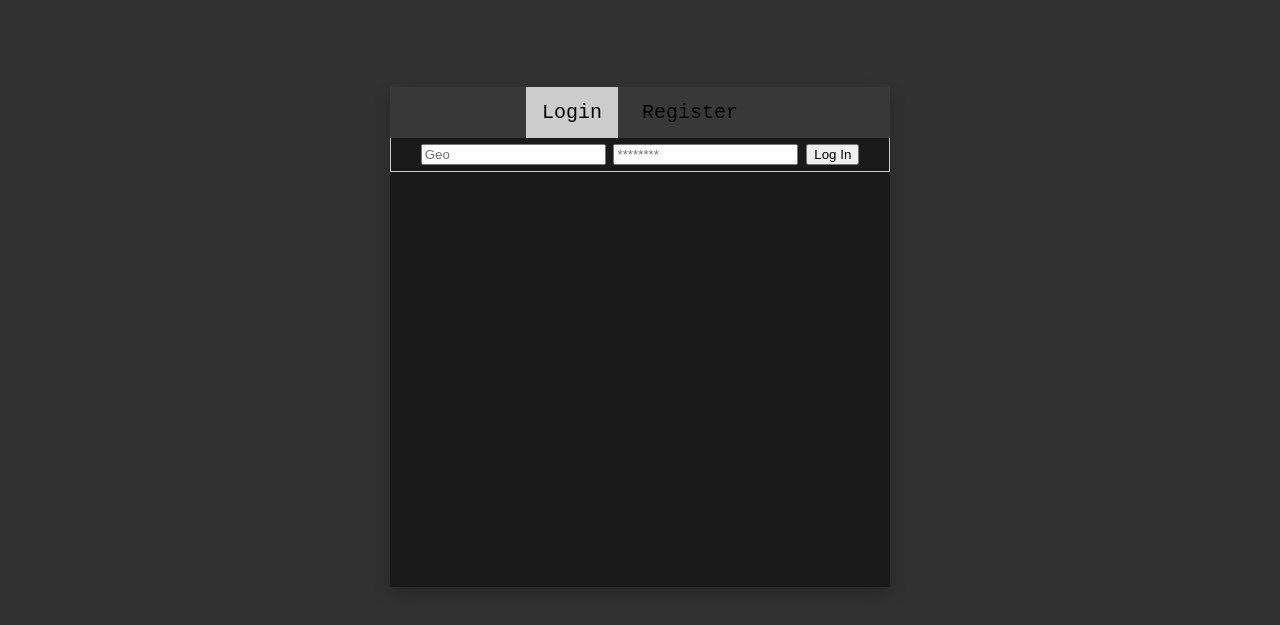
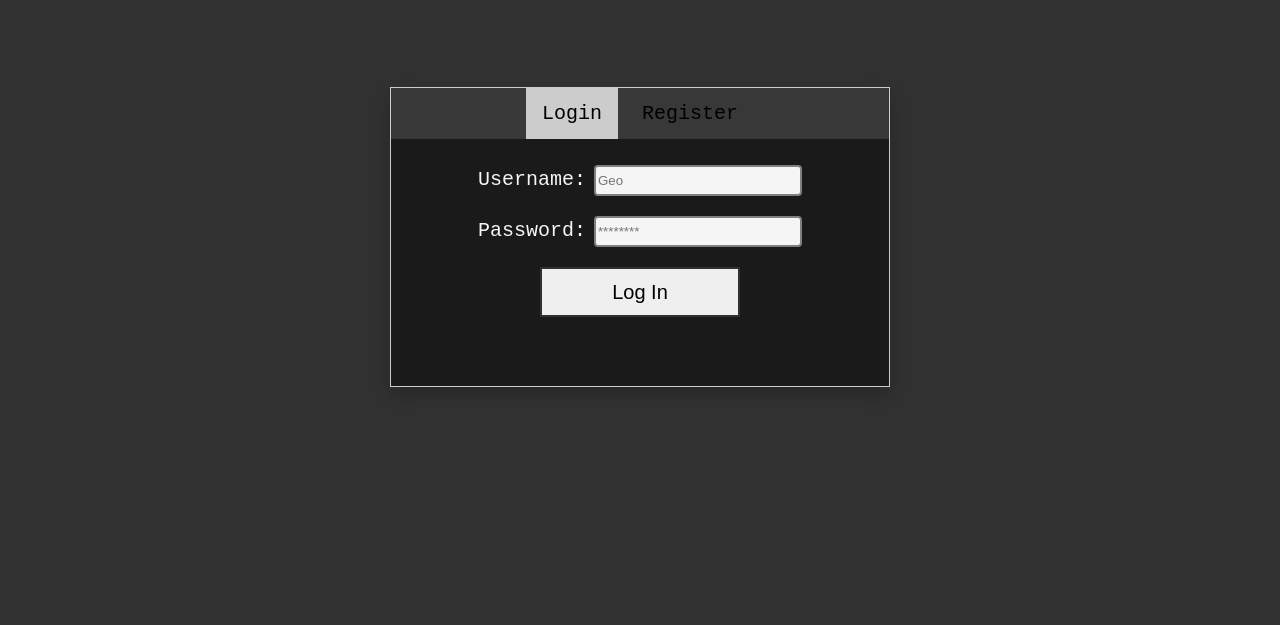
Before and after one commit to Geovera/cbdiscord, a plain HTML site: page web/login/index.html in a window 1280 px wide. Shown: the part 121-746 px from the top of the page. Drawn offline with nearby package versions, Linux system fonts and the light colour scheme; files that its build step writes are made by us from their sources; files whose address does not match are found by name.

Commit message:
Added styling for login/register

```diff
--- a/web/login/index.html
+++ b/web/login/index.html
@@ -20,18 +20,37 @@
                 <!-- Tab content -->
                 <div id="Login" class="tabcontent" style="display: block;">
                     <login-form>
+                        <div>
+                            <p>Username:</p>
                             <input type="text" name="username" placeholder="Geo"/>
+                        </div>
+                        <div>
+                            <p>Password:</p>
                             <input type="password" name="password" placeholder="********"/>
+                        </div>
+                        <div>
                             <button id="login_button">Log In</button>
+                        </div>
                     </login-form>
                 </div>
 
                 <div id="Register" class="tabcontent">
                     <register-form>
+                        <div>
+                            <p>Username:</p>
                             <input type="text" name="username" placeholder="Geo"/>
+                        </div>
+                        <div>
+                            <p>Password:</p>
                             <input type="password" name="password" placeholder="********"/>
+                        </div>
+                        <div>
+                            <p>Confirm Password:</p>
                             <input type="password" name="confirm_password" placeholder="********"/>
+                        </div>
+                        <div>
                             <button id="register_button">Register</button>
+                        </div>
                     </register-form>
                 </div>
             </center-div>
--- a/web/sass/login.scss
+++ b/web/sass/login.scss
@@ -6,7 +6,7 @@ center-div{
     margin-top: 50px;
     margin-left: -250px;
     background-color: rgb(27, 26, 26);
-    height: 500px;
+    height: 300px;
     width: 500px;
     box-shadow: 0px 8px 16px 0px rgba(0,0,0,0.2);
 
@@ -15,7 +15,8 @@ center-div{
     overflow: hidden;
     // border: 1px solid #ccc;
     background-color: #383838;
-
+    border: 1px solid #ccc;
+    border-bottom: none;
     button{
         font-family: monospace;
         font-size: 20px;
@@ -47,6 +48,7 @@ center-div{
 .tabcontent {
     display: none;
     padding: 6px 12px;
+    height: 235px;
     border: 1px solid #ccc;
     border-top: none;
 }
@@ -60,3 +62,26 @@ center-div{
     from {opacity: 0;}
     to {opacity: 1;}
 }
+#Login, #Register{
+  p{
+    font-size: 20px;
+    display: inline;
+  }
+  div{
+    margin: 20px;
+  }
+  input[type=text], input[type=password]{
+    text-decoration: none;
+    background-color: whitesmoke;
+    border: 2px solid grey;
+    border-radius: 4px;
+    height: 25px;
+    width: 200px;
+  }
+  button{
+    border: 2px solid rgb(48, 48, 48);
+    width: 200px;
+    height: 50px;
+    font-size: 20px;
+  }
+}
--- a/web/sass/unit.scss
+++ b/web/sass/unit.scss
@@ -34,6 +34,7 @@ table.dataTable.display tbody tr.even{
 
 .tab2{
     text-align: center;
+    border: 1px black solid;
 }
 
 table-component{
```
Also changed, not shown: web/stylesheets/login.css, web/stylesheets/main.css, web/stylesheets/unit.css, 3 other files. Lines whose indentation alone changed are shown as unchanged.
